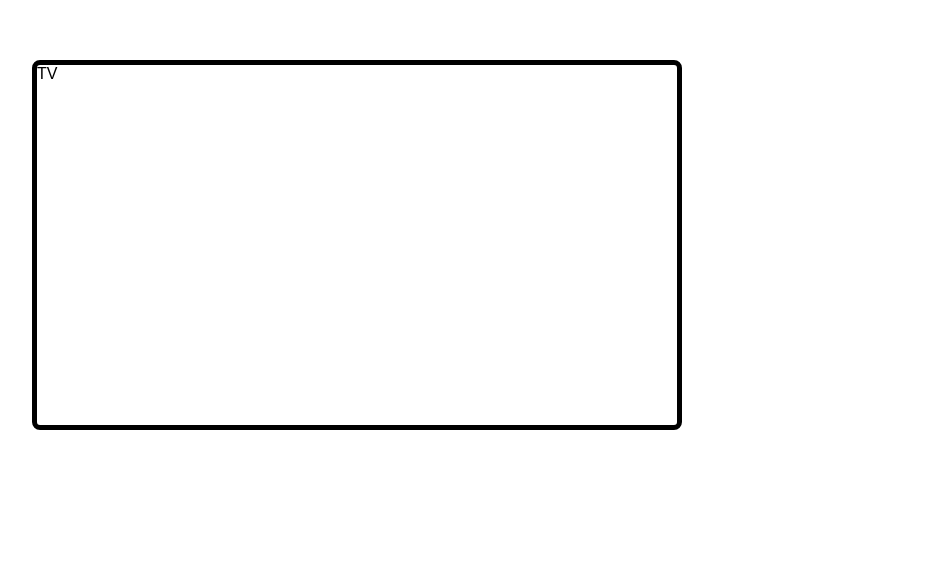
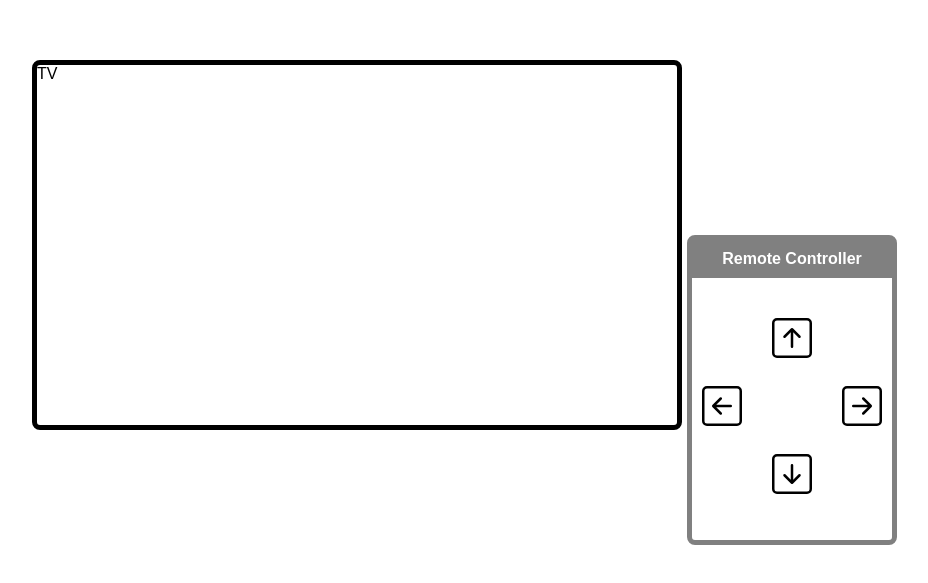
Before and after one commit to peppermintc/tv-focus-control, a React (Create React App) app: page / in a window 1280 px wide. Shown: the part 155-738 px from the top of the page, without its empty margins (283-1211 px from the left). Built offline with nearby package versions, Linux system fonts and the light colour scheme.

Commit message:
[추가] Remote 컴포넌트 추가

```diff
--- /dev/null
+++ b/src/components/Remote.tsx
@@ -0,0 +1,119 @@
+import styled from "styled-components";
+import {
+  BsArrowDownSquare,
+  BsArrowLeftSquare,
+  BsArrowRightSquare,
+  BsArrowUpSquare,
+} from "react-icons/bs";
+
+interface RemoteProps {
+  onUpClick?: () => void;
+  onRightClick?: () => void;
+  onDownClick?: () => void;
+  onLeftClick?: () => void;
+}
+
+const RemoteContainer = styled.div`
+  box-sizing: content-box;
+  width: 200px;
+  height: 300px;
+  border: 5px solid gray;
+  border-radius: 8px;
+  position: fixed;
+  right: 100px;
+  bottom: 100px;
+  background-color: white;
+  display: flex;
+  flex-direction: column;
+  align-items: center;
+`;
+
+const Header = styled.div`
+  background-color: gray;
+  color: white;
+  font-weight: 700;
+  display: flex;
+  justify-content: center;
+  padding: 10px;
+  width: 100%;
+`;
+
+const Buttons = styled.div`
+  position: relative;
+  width: 180px;
+  height: 180px;
+  margin-top: 40px;
+`;
+
+const UP = styled.div`
+  position: absolute;
+  top: 0;
+  left: 50%;
+  transform: translate(-50%, 0);
+  cursor: pointer;
+  &:hover {
+    opacity: 0.5;
+  }
+`;
+
+const RIGHT = styled.div`
+  position: absolute;
+  top: 50%;
+  left: 100%;
+  transform: translate(-100%, -50%);
+  cursor: pointer;
+  &:hover {
+    opacity: 0.5;
+  }
+`;
+
+const DOWN = styled.div`
+  position: absolute;
+  top: 100%;
+  left: 50%;
+  transform: translate(-50%, -100%);
+  cursor: pointer;
+  &:hover {
+    opacity: 0.5;
+  }
+`;
+
+const LEFT = styled.div`
+  position: absolute;
+  top: 50%;
+  left: 0;
+  transform: translate(0, -50%);
+  cursor: pointer;
+  &:hover {
+    opacity: 0.5;
+  }
+`;
+
+const Remote = ({
+  onUpClick,
+  onRightClick,
+  onDownClick,
+  onLeftClick,
+}: RemoteProps) => {
+  return (
+    <RemoteContainer>
+      <Header>Remote Controller</Header>
+      <Buttons>
+        <UP>
+          <BsArrowUpSquare size={40} onClick={onUpClick} />
+        </UP>
+        <RIGHT>
+          <BsArrowRightSquare size={40} onClick={onRightClick} />
+        </RIGHT>
+        <DOWN>
+          <BsArrowDownSquare size={40} onClick={onDownClick} />
+        </DOWN>
+        <LEFT>
+          <BsArrowLeftSquare size={40} onClick={onLeftClick} />
+        </LEFT>
+      </Buttons>
+    </RemoteContainer>
+  );
+};
+
+export default Remote;
--- a/src/pages/HDPage.tsx
+++ b/src/pages/HDPage.tsx
@@ -1,4 +1,5 @@
 import styled from "styled-components";
+import Remote from "../components/Remote";
 import TV from "../components/TV";
 
 const HDPageContainer = styled.div`
@@ -10,9 +11,28 @@ const HDPageContainer = styled.div`
 `;
 
 const HDPage = () => {
+  const onUpClick = () => {
+    console.log("onUpClick");
+  };
+  const onRightClick = () => {
+    console.log("onRightClick");
+  };
+  const onDownClick = () => {
+    console.log("onDownClick");
+  };
+  const onLeftClick = () => {
+    console.log("onLeftClick");
+  };
+
   return (
     <HDPageContainer>
       <TV resolution={{ width: 1280, height: 720 }} />
+      <Remote
+        onUpClick={onUpClick}
+        onRightClick={onRightClick}
+        onDownClick={onDownClick}
+        onLeftClick={onLeftClick}
+      />
     </HDPageContainer>
   );
 };
```
